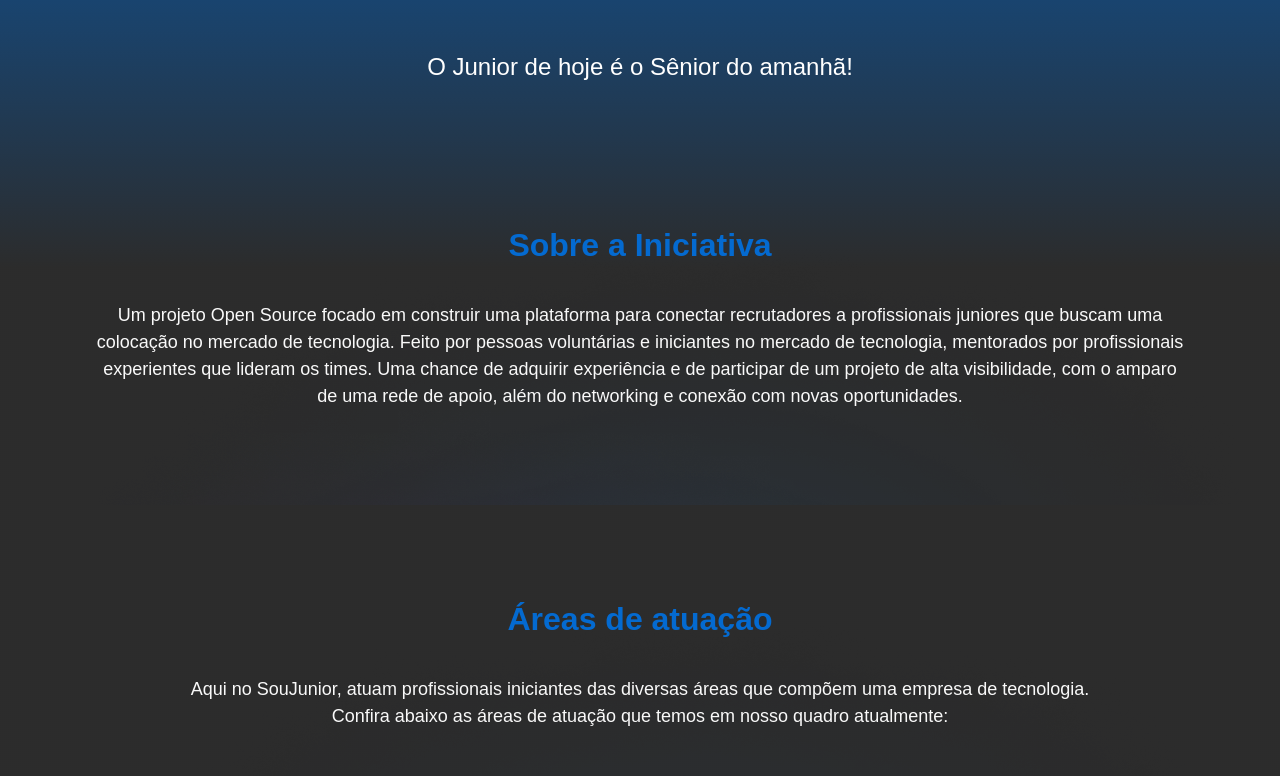
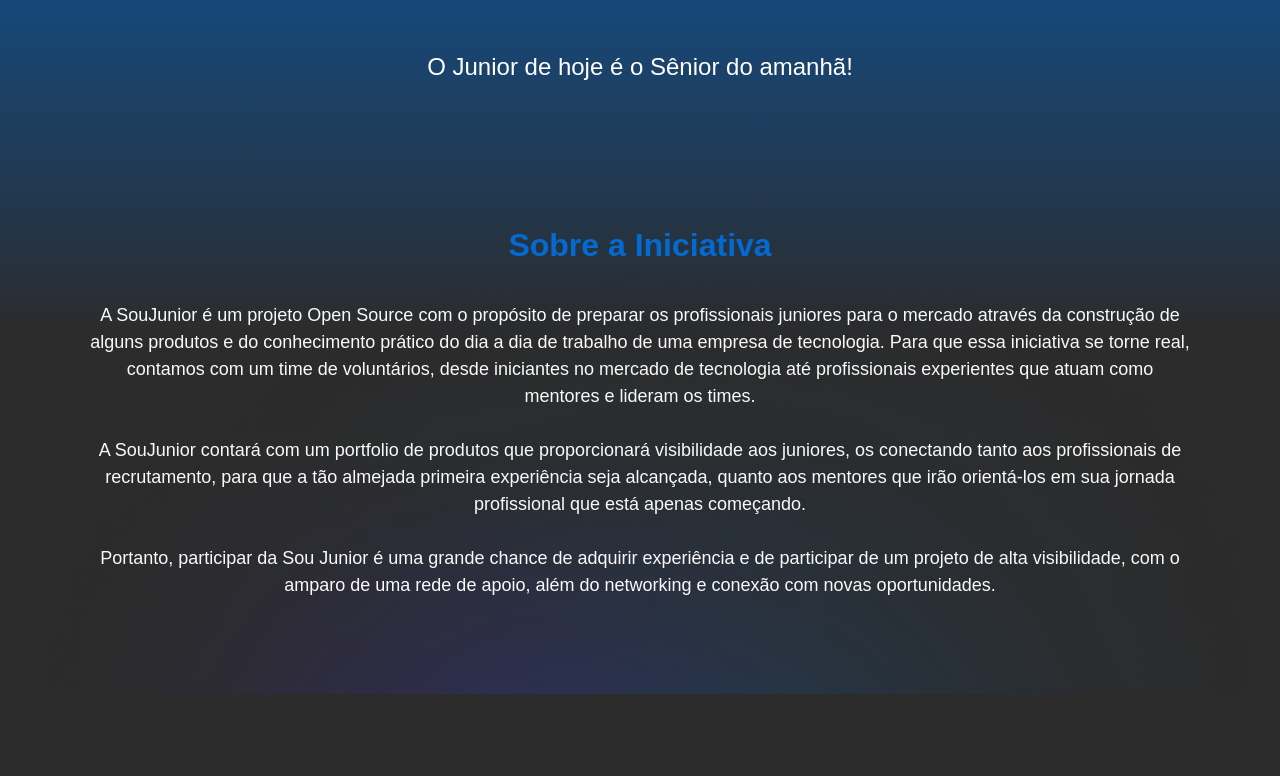
Before and after one commit to SouJunior/site-webapp, a Next.js app: page / in a window 1280 px wide. Shown: the part 669-1445 px from the top of the page. Built offline with nearby package versions, Linux system fonts and the light colour scheme; a web font is replaced by a local one.

Commit message:
review about section

```diff
--- a/components/AboutSection/AboutSection.module.css
+++ b/components/AboutSection/AboutSection.module.css
@@ -10,7 +10,7 @@
 .container {
   display: flex;
   justify-content:center;
-  max-width: 108.9rem;
+  max-width: 110rem;
   width: 100%;
   font-family: "Radio Canada", sans-serif;
   gap: 4rem;
--- a/components/AboutSection/index.jsx
+++ b/components/AboutSection/index.jsx
@@ -10,15 +10,14 @@
         <div className={styles.alight}>
           <h1 className={styles.title}> Sobre a Iniciativa</h1>
           <p className={styles.text}>
-            Um projeto Open Source focado em construir uma plataforma para
-            conectar recrutadores a profissionais juniores que buscam uma
-            colocação no mercado de tecnologia.
-            Feito por pessoas voluntárias e iniciantes no mercado de tecnologia,
-            mentorados por profissionais experientes que lideram os times.
+          A SouJunior é um projeto Open Source com o propósito de preparar os profissionais juniores para o mercado através da construção de
+           alguns produtos e do conhecimento prático do dia a dia de trabalho de uma empresa de tecnologia. Para que essa iniciativa se torne real, contamos com um time de voluntários,
+            desde iniciantes no mercado de tecnologia até profissionais experientes que atuam como mentores e lideram os times.<br/><br/>
 
-            Uma chance de adquirir experiência e de participar de um projeto de
-            alta visibilidade, com o amparo de uma rede de apoio, além do
-            networking e conexão com novas oportunidades.
+        A SouJunior contará com um portfolio de produtos que proporcionará visibilidade aos juniores, os conectando tanto aos profissionais de recrutamento,
+         para que a tão almejada primeira experiência seja alcançada, quanto aos mentores que irão orientá-los em sua jornada profissional que está apenas começando.<br/><br/>
+
+  Portanto, participar da Sou Junior é uma grande chance de adquirir experiência e de participar de um projeto de alta visibilidade, com o amparo de uma rede de apoio, além do networking e conexão com novas oportunidades.
           </p>
         </div>
 
```
